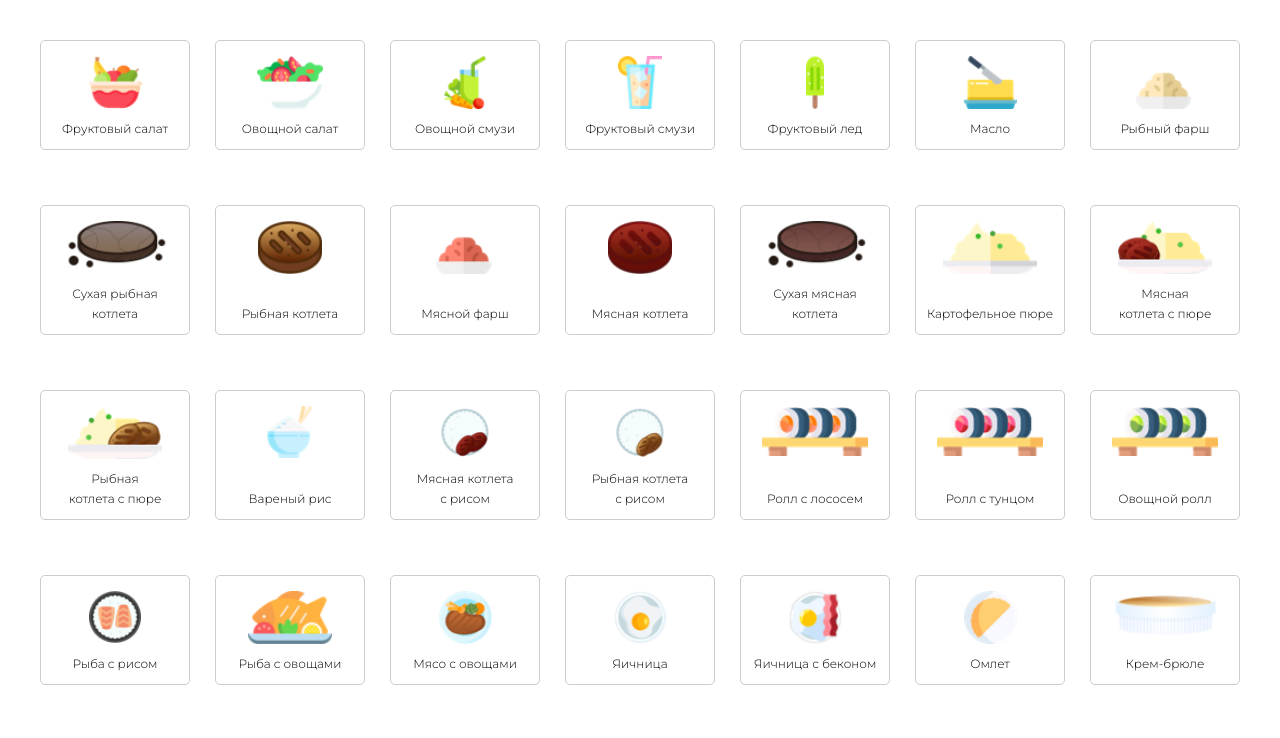
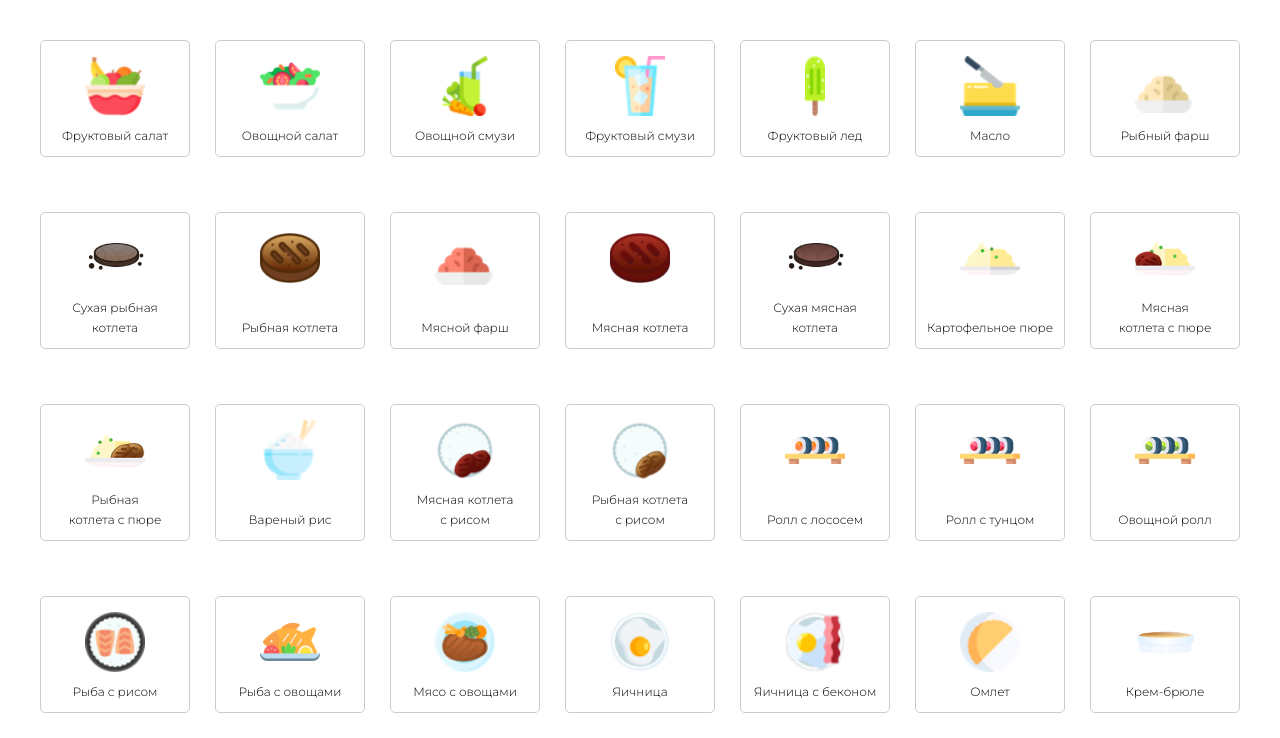
Before and after one commit to viole-prv/GTA-5-RP-Food, a React (Create React App) app: page /#/ in a window 1280 px wide. Shown: the top 738 px of the page. Built offline with nearby package versions, Linux system fonts and the light colour scheme.

Commit message:
feat: update style

```diff
--- a/src/components/Food/Food.css
+++ b/src/components/Food/Food.css
@@ -61,11 +61,14 @@
   cursor: not-allowed;
 }
 .food__info .info__image {
+  width: 60px;
+  height: 60px;
   margin-top: 5px;
 }
 .food__info .info__image img {
   width: 100%;
   height: 100%;
+  object-fit: contain;
   font-size: 0;
 }
 .food__info .info__name {
--- a/src/components/Food/Food.scss
+++ b/src/components/Food/Food.scss
@@ -72,11 +72,14 @@
     }
 
     .info__image {
+      width: 60px;
+      height: 60px;
       margin-top: 5px;
 
       img {
         width: 100%;
         height: 100%;
+        object-fit: contain;
         font-size: 0;
       }
     }
```
Also changed, not shown: 1 other file (tests, documents, lock files or other folders).
